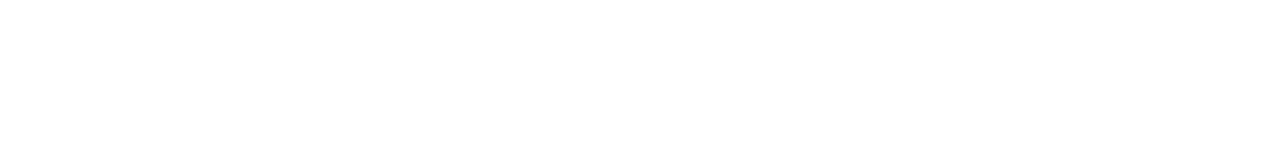
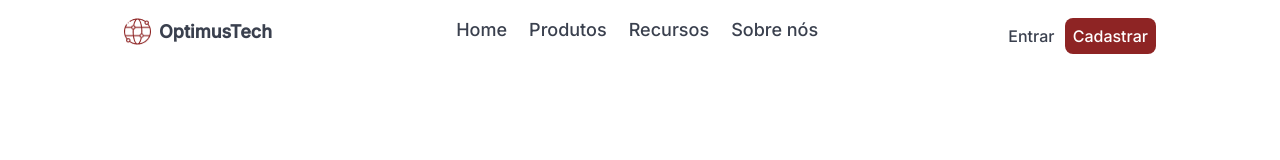
Before and after one commit to alexmengue/optimus-tech, a plain HTML site: page index.html in a window 1280 px wide. Drawn offline with Linux system fonts and the light colour scheme.

Commit message:
finished header

```diff
--- a/assets/css/style.css
+++ b/assets/css/style.css
@@ -0,0 +1,77 @@
+body, * {
+    font-family: 'Inter', sans-serif;
+}
+
+.header {
+    display: flex;
+    align-items: center;
+    justify-content: center;
+    width: 100%;
+    height: 80px;
+    background-color: #FFFFFF;
+}
+
+.header__container {
+    width: 1280px;
+    height: 44px;
+    display: flex;
+    justify-content: space-around;
+    padding: 0 32px 0 32px;
+}
+
+.header__logo {
+    width: 148px;
+    height: 27px;
+    gap: 8px;
+    display: flex;
+    justify-content: center;
+    align-items: center;
+}
+
+.header__logo p {
+    width: 113px;
+    height: 24px;
+    font-weight: 600;
+    font-size: 18px;
+    line-height: 24px;
+    color: #3A404E;
+}
+
+.header__logo img {
+    width: 27px;
+    height: 27px;
+    color: #8E2424;
+}
+
+.header__nav {
+    width: 362px;
+    height: 32px;
+    gap: 32px;
+}
+
+.header__nav ul {
+    display: flex;
+    justify-content: space-between;
+}
+
+.header__nav a {
+    text-decoration: none;
+    color: #3A404E;
+    font-size: 18px;
+    line-height: 24px;
+}
+
+.header__buttons button {
+    border: none;
+    background-color: #FFFFFF;
+    color: #3A404E;
+    font-size: 16px;
+    cursor: pointer;
+}
+
+.header__buttons button:nth-child(2) {
+    color: #FFFFFF;
+    background-color: #8E2424;
+    padding: 8px;
+    border-radius: 8px;
+}
--- a/index.html
+++ b/index.html
@@ -6,12 +6,36 @@
         <meta name="viewport" content="width=device-width, initial-scale=1.0">
 
         <link rel="stylesheet" href="assets/css/reset.css">
+        <link rel="preconnect" href="https://fonts.googleapis.com">
+        <link rel="preconnect" href="https://fonts.gstatic.com" crossorigin>
+        <link href="https://fonts.googleapis.com/css2?family=Inter:wght@500&display=swap" rel="stylesheet">
         <link rel="stylesheet" href="assets/css/style.css">
 
         <title>OptimusTech</title>
     </head>
 
     <body>
+        <header class="header">
+            <div class="header__container">
+                <div class="header__logo">
+                    <img src="assets/img/worldwide 1 (Traced).png" alt="logo da OptimusTech" />
+                    <p>OptimusTech</p>
+                </div>
 
+                <nav class="header__nav">
+                    <ul>
+                        <li><a href="#">Home</a></li>
+                        <li><a href="#">Produtos</a></li>
+                        <li><a href="#">Recursos</a></li>
+                        <li><a href="#">Sobre nós</a></li>
+                    </ul>
+                </nav>
+
+                <div class="header__buttons">
+                    <button>Entrar</button>
+                    <button>Cadastrar</button>
+                </div>
+            </div>
+        </header>
     </body>
 </html>
```
